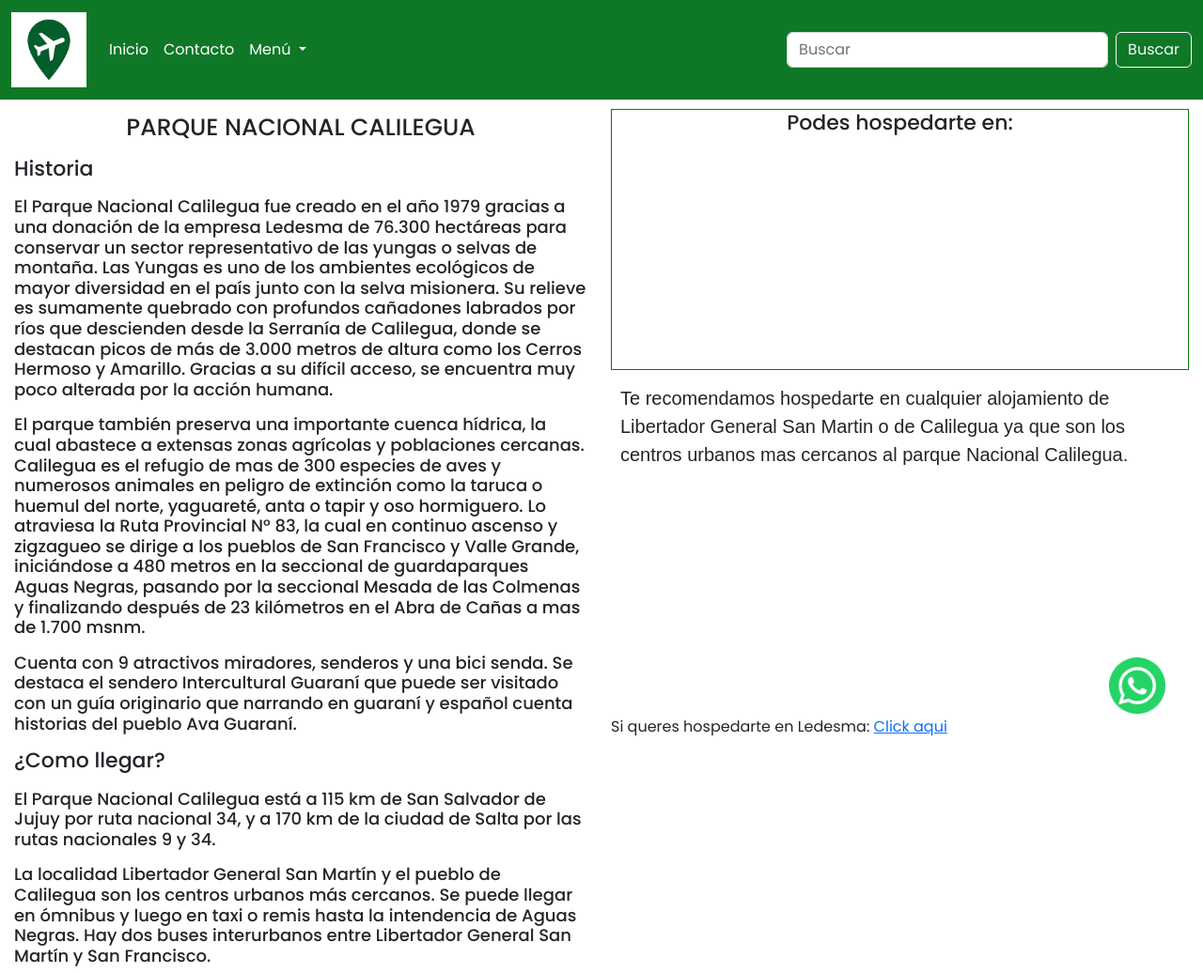
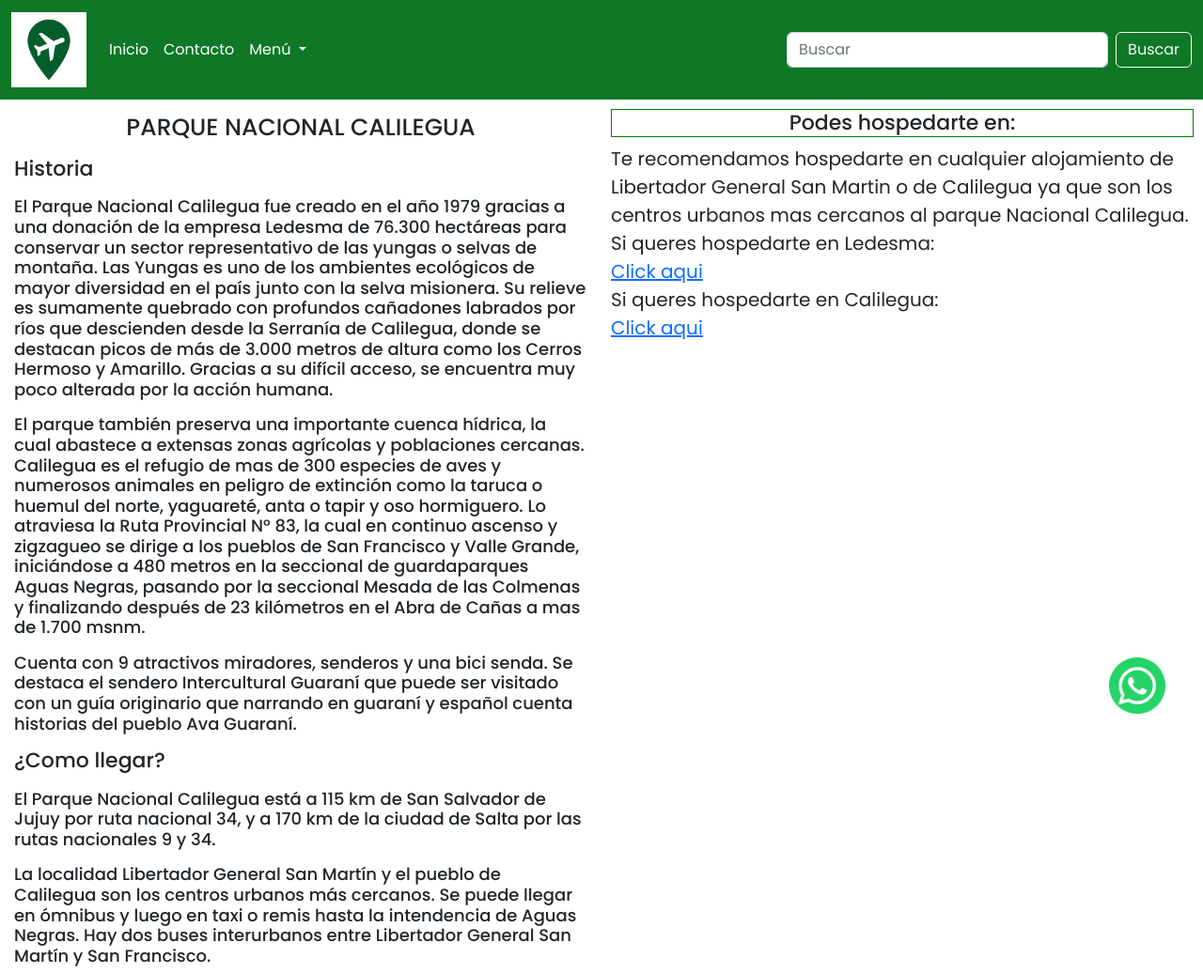
Before and after one commit to Juarex9/proyecto-coderhouse, a plain HTML site: page pages/calilegua.html in a window 1280 px wide. Shown: the top 1036 px of the page at 94% size. Drawn offline with nearby package versions, Linux system fonts and the light colour scheme.

Commit message:
solucionados los problemas del espaciado

```diff
--- a/css/style.css
+++ b/css/style.css
@@ -261,7 +261,8 @@ main .pregunta {
     border: 1px solid green;
 }
 .lugares-recomendados .hospedajes .contacto{
-    grid-template-columns: 1fr;
+    display: flex;
+    flex-direction: column;
     font-size: 20px;
     text-align: left;
     padding: 10x;
@@ -270,22 +271,19 @@ main .pregunta {
 .lugares-recomendados .hospedajes-pnc{
     display: grid;
     grid-template-columns: 1fr;
-    gap: 5px;
+    grid-template-rows: max-content;
 }
 .lugares-recomendados .hospedajes-pnc .podes-hospedarte-pnc{
     font-size: 22px;
     text-align: center;
     padding: 1px;
     border: 1px solid green;
-    width: 100%;
-    margin: 0;
 }
 .lugares-recomendados .texto-pnc{
-    font-family: Arial, Helvetica, sans-serif;
+    display: flex;
+    flex-direction: column;
     font-weight: 40px;
     font-size: 20px;
-    margin: 10px;
-    grid-column: span 2;
 }
 
 
--- a/pages/calilegua.html
+++ b/pages/calilegua.html
@@ -91,12 +91,10 @@
         <section class="hospedajes-pnc">
             <h2 class="podes-hospedarte-pnc">Podes hospedarte en:</h2>
             <p class="texto-pnc">
-                Te recomendamos hospedarte en cualquier alojamiento de Libertador General San Martin o de Calilegua ya que son los
+                Te recomendamos hospedarte en cualquier alojamiento de Libertador General San Martin o de Calilegua ya
+                que son los
                 centros urbanos mas cercanos al parque Nacional Calilegua.
-            </p>
-            <p>
-                Si queres hospedarte en Ledesma:
-                <a href="./ldor.html">Click aqui</a>
+                <br> Si queres hospedarte en Ledesma: <a href="./ldor.html">Click aqui</a> Si queres hospedarte en Calilegua: <a href="">Click aqui</a>
             </p>
         </section>
         <div class="fixed">
```
